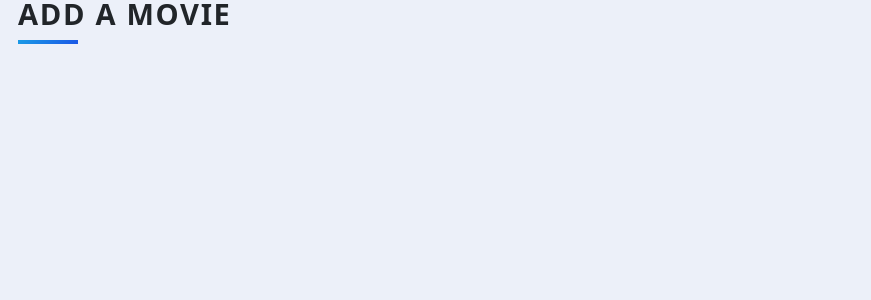
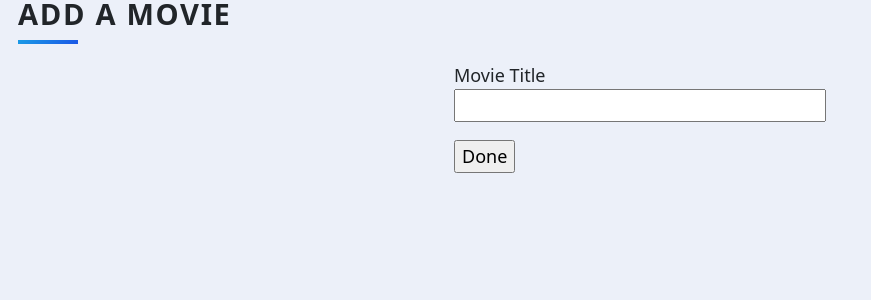
Before and after one commit to Greenhunk/Movie_website, a Flask app: template templates/add.html in a window 1280 px wide. Shown: the top 300 px of the page, without its empty margins (0-871 px from the left). Run offline with Flask 3, Linux system fonts and the light colour scheme; the template is opened without the code that fills it: values that come from a table or form of the project are taken from there, others are empty; some libraries are stand-ins or nearby versions.

Commit message:
Added function to add new movies to the database by pulling movie info from the API

```diff
--- a/main.py
+++ b/main.py
@@ -9,6 +9,8 @@ from wtforms import StringField, SubmitField
 from wtforms.validators import DataRequired
 import requests
 
+
+
 app = Flask(__name__)
 app.config['SECRET_KEY'] = '8BYkEfBA6O6donzWlSihBXox7C0sKR6b'
 Bootstrap5(app)
@@ -17,6 +19,11 @@ Bootstrap5(app)
 class MyForm(FlaskForm):
     rating = StringField('Your Rating out of 10 e.g. 7.5', validators=[DataRequired()])
     review = StringField('Your Review', validators=[DataRequired()])
+
+class MyFormAdd(FlaskForm):
+    movie_title = StringField('Movie Title', validators=[DataRequired()])
+
+
 
 # CREATE DB
 class Base(DeclarativeBase):
@@ -65,8 +72,33 @@ with app.app_context():
 
 @app.route("/")
 def home():
+
+
     result = db.session.execute(db.select(Movies).order_by(Movies.title))
     all_movies = result.scalars()
+
+    movie_id_api = request.args.get("movie_id_api")
+    if movie_id_api:
+
+        headers = {
+            "accept": "application/json",
+            "Authorization": "Bearer eyJhbGciOiJIUzI1NiJ9.eyJhdWQiOiI5YmY4NTI0NDliYWRhN2MwOTk1NGM2ZmZiODhmMTNjYSIsIm5iZiI6MTczMDAxNDA2MS45OTMzODcsInN1YiI6IjY3MWRlOTFmMWVhMzM5MjgyOTdkN2Y0YiIsInNjb3BlcyI6WyJhcGlfcmVhZCJdLCJ2ZXJzaW9uIjoxfQ.riXtBNN7lgKfrJR5g2axHYC_uYvtGQr7r5NHraYF_1w"
+        }
+        response = requests.get(f"https://api.themoviedb.org/3/movie/{movie_id_api}", headers=headers)
+        api_data_id = response.json()
+        print(api_data_id['title'])
+
+        new_movie_from_api = Movies(
+            title=api_data_id['title'],
+            year=api_data_id['release_date'],
+            description=api_data_id['overview'],
+            rating=7.3,
+            ranking=10,
+            review="My favourite character was the caller.",
+            img_url= f"https://image.tmdb.org/t/p/w500{api_data_id['poster_path']}")
+
+        db.session.add(new_movie_from_api)
+        db.session.commit()
     return render_template("index.html", movies = all_movies)
 
 @app.route("/edit/<int:movie_id>", methods = ["GET", "POST"])
@@ -89,6 +121,31 @@ def delete_movie(movie_id):
     db.session.commit()
     return redirect(url_for("home"))
 
+@app.route("/add", methods=["GET", "POST"])
+
+def add_movie():
+    add = MyFormAdd()
+    if add.validate_on_submit():
+        movie_to_add = add.movie_title.data
+        parameters = {
+                    "query": movie_to_add
+
+                }
+        headers = {
+                    "accept": "application/json",
+                    "Authorization": "Bearer eyJhbGciOiJIUzI1NiJ9.eyJhdWQiOiI5YmY4NTI0NDliYWRhN2MwOTk1NGM2ZmZiODhmMTNjYSIsIm5iZiI6MTczMDAxNDA2MS45OTMzODcsInN1YiI6IjY3MWRlOTFmMWVhMzM5MjgyOTdkN2Y0YiIsInNjb3BlcyI6WyJhcGlfcmVhZCJdLCJ2ZXJzaW9uIjoxfQ.riXtBNN7lgKfrJR5g2axHYC_uYvtGQr7r5NHraYF_1w"
+                }
+        response = requests.get("https://api.themoviedb.org/3/search/movie", headers=headers, params=parameters)
+        api_data = response.json()["results"]
+        # print(api_data)
+        return render_template('select.html', datas = api_data)
+
+
+
+    return render_template('add.html', form= add)
+
+
+
 
 if __name__ == '__main__':
     app.run(debug=True)
--- a/templates/add.html
+++ b/templates/add.html
@@ -5,5 +5,12 @@
 {% block content %}
 <div class="content">
     <h1 class="heading">Add a Movie</h1>
+    <form method="POST" action="{{ url_for('add_movie') }}">
+				{{ form.csrf_token }}
+        <p>
+				{{ form.movie_title.label }} <br> {{ form.movie_title(size=30) }}
+        </p>
+				<input type="submit" value="Done">
+    </form>
 </div>
 {% endblock %}
--- a/templates/index.html
+++ b/templates/index.html
@@ -33,7 +33,7 @@
    {% endfor %}
 </div>
 <div class="container text-center add">
-<a href="#" class="button">Add Movie</a>
+<a href="{{ url_for('add_movie')}}" class="button">Add Movie</a>
 </div>
 
 {% endblock %}
```
Also changed, not shown: templates/select.html (+5 -3 lines), instance/movies.db.
